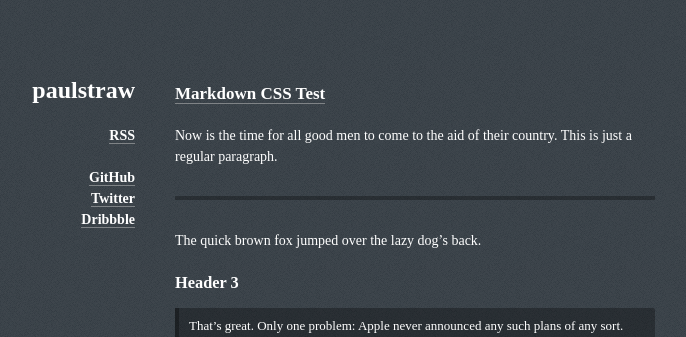
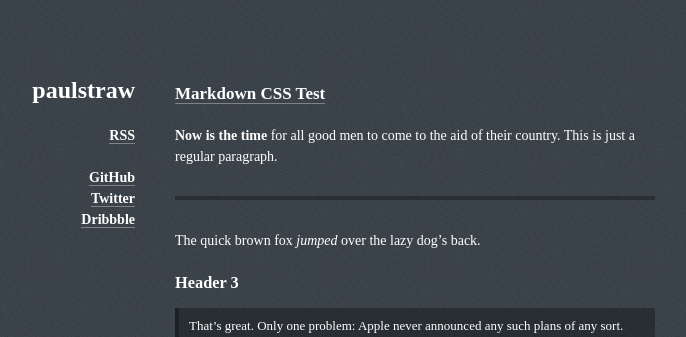
Before and after one commit to paulstraw/paulstraw.github.com, a Jekyll site: the page built from _posts/2013-03-01-markdown-test.md, in a window 1280 px wide. Shown: the top 337 px of the page, without its empty margins (315-1001 px from the left). Built offline with Jekyll 4.4.1, drawn with Linux system fonts in a browser that asks for light colours; nearby versions of some CDN libraries; Markdown is read by kramdown in place of the engine named in the settings; comment, search, counter and statistics services are not loaded.

```diff
--- a/_posts/2013-03-01-markdown-test.md
+++ b/_posts/2013-03-01-markdown-test.md
@@ -3,13 +3,13 @@ title: Markdown CSS Test
 layout: post
 ---
 
-Now is the time for all good men to come to
+**Now is the time** for all good men to come to
 the aid of their country. This is just a
 regular paragraph.
 
 ---
 
-The quick brown fox jumped over the lazy
+The quick brown fox _jumped_ over the lazy
 dog's back.
 
 ### Header 3
```
